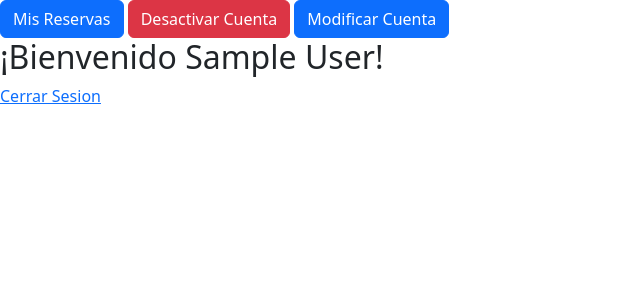
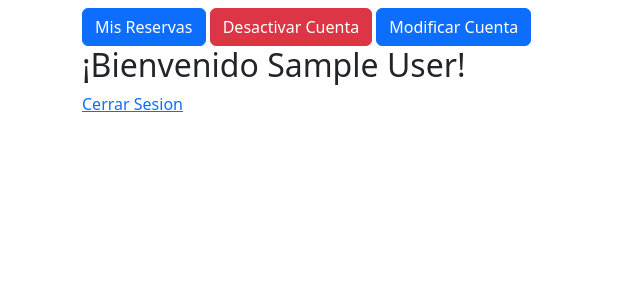
Before and after one commit to marisoltorres99/tp_hp, a Django app: page /usuarios/mi_cuenta/ in a window 1280 px wide. Shown: the top 300 px of the page, without its empty margins (0-640 px from the left). Run offline with Django 4.2, Linux system fonts and the light colour scheme; the visitor is signed in with stand-in values (Sample User, id 1).

Commit message:
cambios menores

```diff
--- a/club_paddle/club_paddle/templates/base.html
+++ b/club_paddle/club_paddle/templates/base.html
@@ -12,12 +12,14 @@
         {% endblock styles %}
     </head>
     <body>
+        <div class="container pt-2">
             {% block nav_bar %}
                 {% if request.user.is_authenticated %}
                     <h2>¡Bienvenido {{ request.user.first_name }} {{ request.user.last_name }}!</h2>
                     <a href="{% url "cerrar_sesion" %}">Cerrar Sesion</a>
                 {% endif %}
             {% endblock nav_bar %}
+        </div>
         {% block content %}
         {% endblock content %}
         {% block footer %}
--- a/club_paddle/usuarios/templates/usuarios/mi_cuenta.html
+++ b/club_paddle/usuarios/templates/usuarios/mi_cuenta.html
@@ -1,5 +1,6 @@
 {% extends "base.html" %}
 {% load static %}
+<div class="container pt-2">
     {% block nav_bar %}
         <a href="" class="btn btn-primary">Mis Reservas</a>
         <button type="button"
@@ -10,6 +11,7 @@
         <a href="" class="btn btn-primary">Modificar Cuenta</a>
         {{ block.super }}
     {% endblock nav_bar %}
+</div>
 {% block content %}
     <form action="" method="post">
         {% csrf_token %}
--- a/club_paddle/usuarios/views.py
+++ b/club_paddle/usuarios/views.py
@@ -2,7 +2,7 @@ from typing import Any
 
 from django.contrib import messages
 from django.contrib.auth import authenticate, login, logout
-from django.contrib.auth.decorators import login_required, user_passes_test
+from django.contrib.auth.decorators import login_required
 from django.contrib.auth.models import User
 from django.http import HttpRequest, HttpResponse, HttpResponseRedirect
 from django.shortcuts import redirect, render
```
Lines whose indentation alone changed are shown as unchanged.
